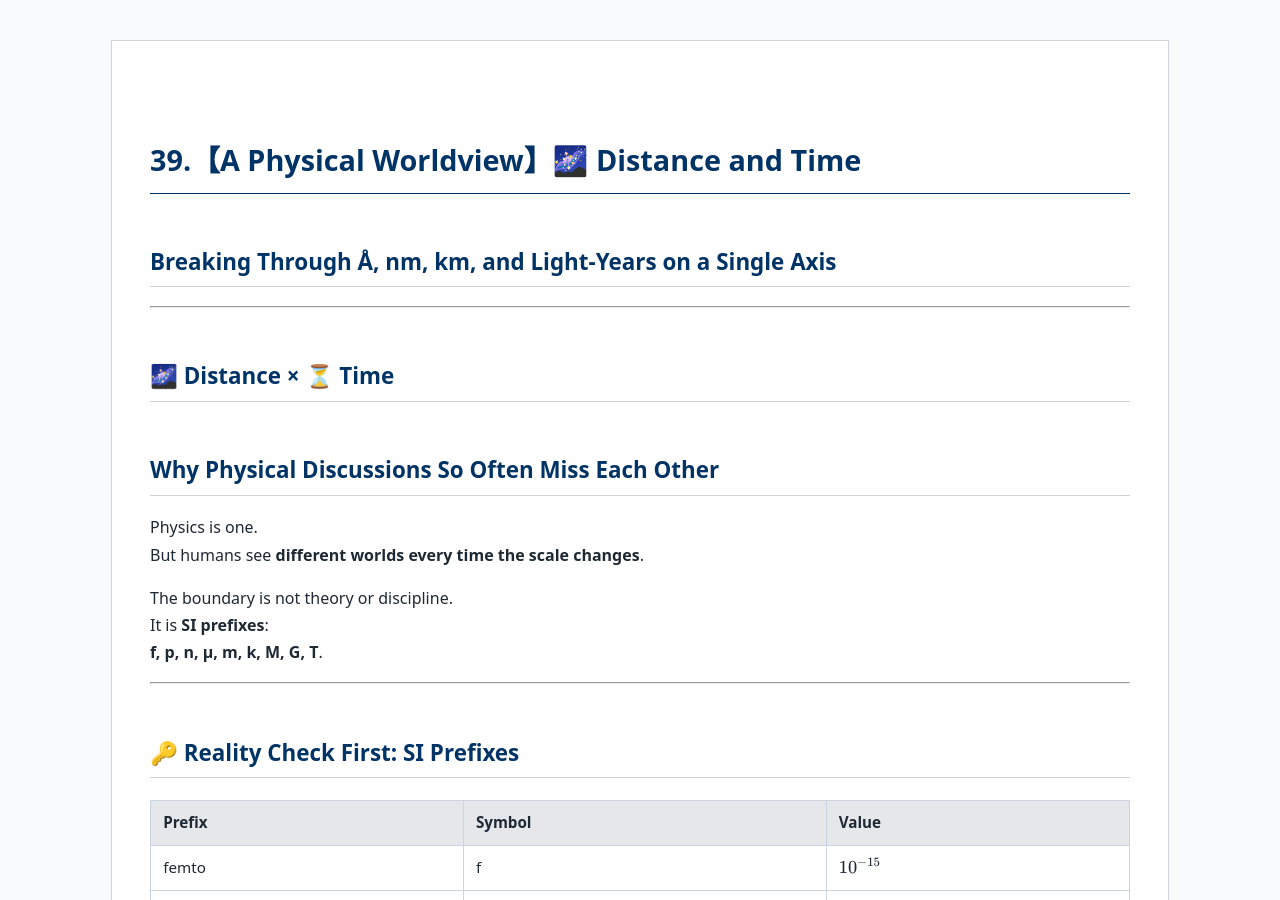
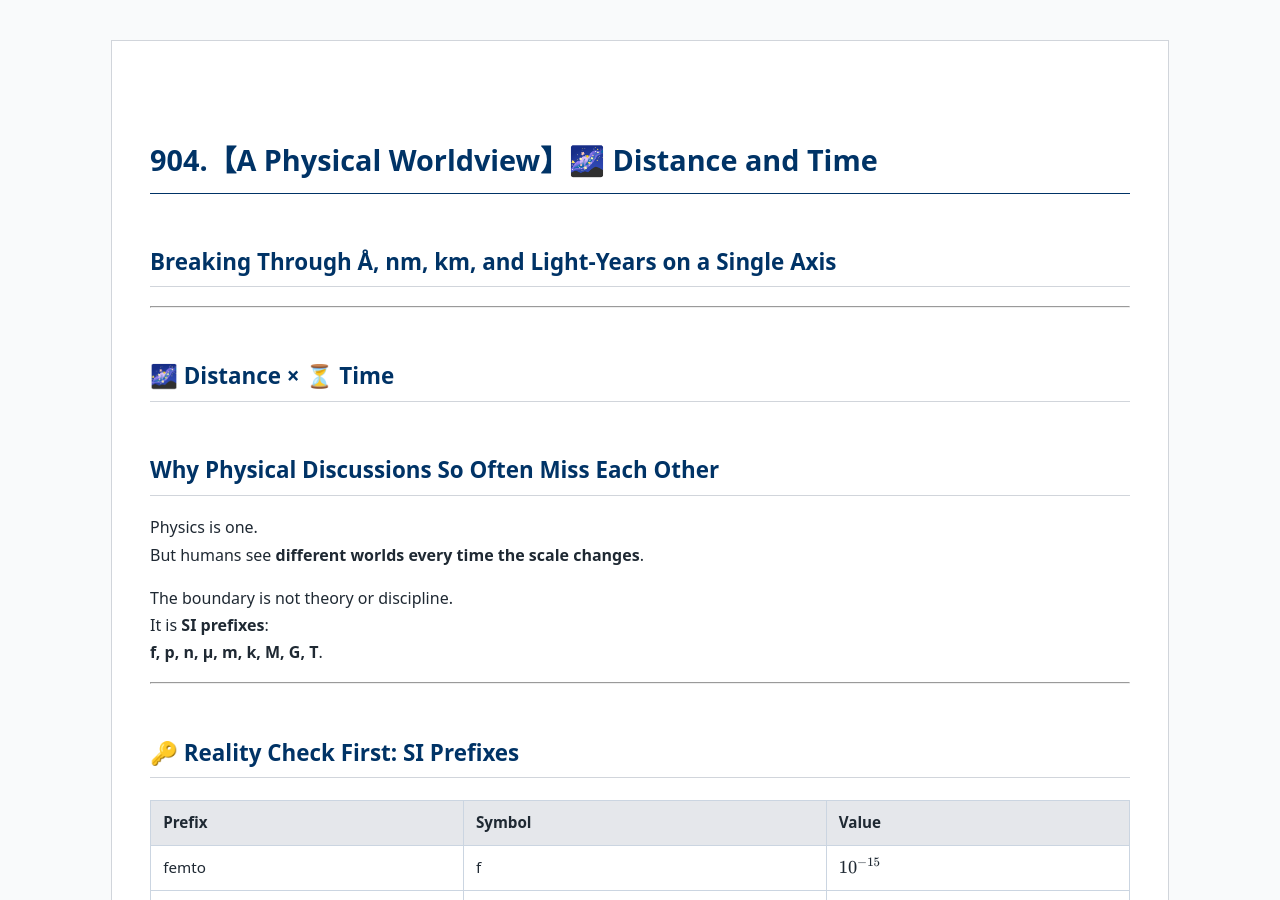
Before and after one commit to Samizo-AITL/qiita-articles, a Jekyll site: the page built from articles/en/904_physics_scale_distance_time.md, in a window 1280 px wide and 900 px high. Built offline with Jekyll 4.4.1, drawn with Linux system fonts in a browser that asks for light colours.

Commit message:
Update and rename 39_physics_scale_distance_time.md to 904_physics_scale_distance_time.md

```diff
--- a/articles/en/39_physics_scale_distance_time.md
+++ b/articles/en/904_physics_scale_distance_time.md
@@ -3,7 +3,7 @@ layout: default
 title: Qiita Articles
 ---
 
-# 39.【A Physical Worldview】🌌 Distance and Time
+# 904.【A Physical Worldview】🌌 Distance and Time
 ## Breaking Through Å, nm, km, and Light-Years on a Single Axis
 
 ---
```
